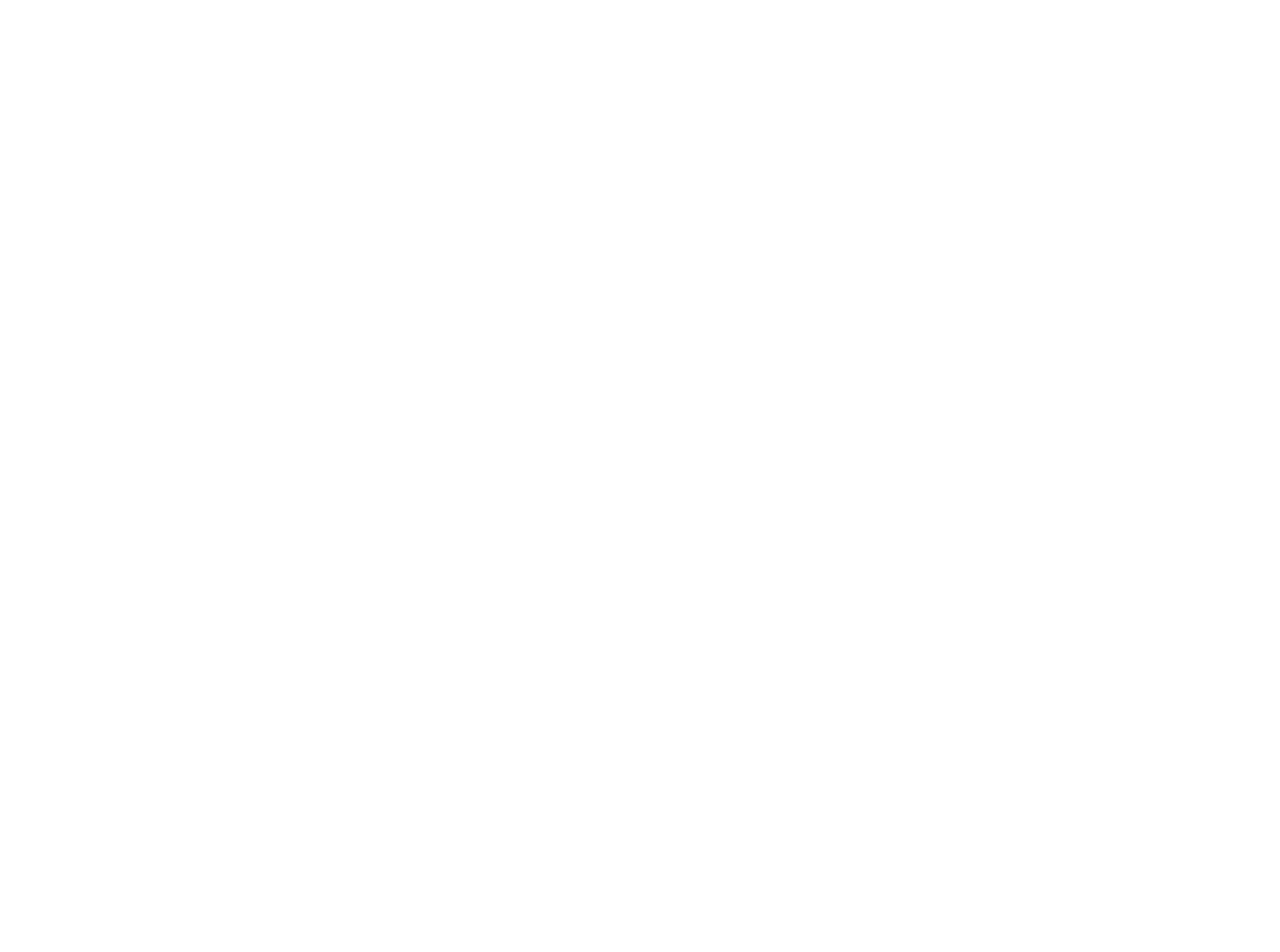
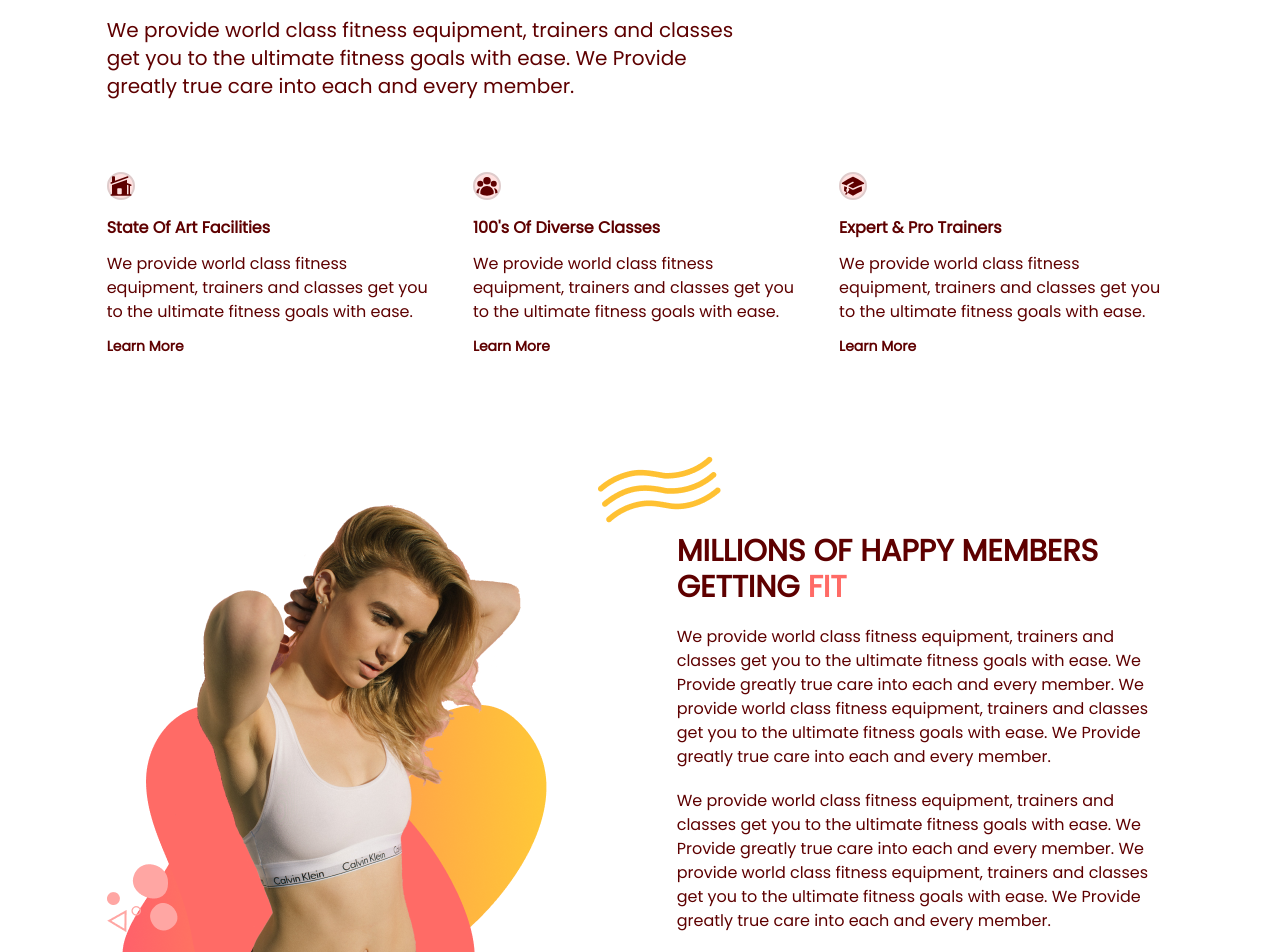
Before and after one commit to FREDVUNI/typescript-react-gym-landing, a React (Vite) app: page / in a window 1280 px wide. Shown: the part 940-1892 px from the top of the page. Before the commit the page ends 823 px from the top, so only its background shows below. Built offline with nearby package versions, Linux system fonts and the light colour scheme.

Commit message:
Create the benefits section/page

```diff
--- a/src/App.tsx
+++ b/src/App.tsx
@@ -1,6 +1,7 @@
 import { useEffect, useState } from 'react'
 import Navbar from '@/scenes/navbar'
 import Home from '@/scenes/home'
+import Benefits from '@/scenes/benefits'
 import { SelectedPage } from '@/shared/types'
 
 function App() {
@@ -32,6 +33,7 @@
         setSelectedPage={setSelectedPage}
       />
       <Home setSelectedPage={setSelectedPage}/>
+      <Benefits setSelectedPage={setSelectedPage}/>
     </div>
   )
 }
--- /dev/null
+++ b/src/scenes/benefits/Benefit.tsx
@@ -0,0 +1,43 @@
+import { SelectedPage } from '@/shared/types'
+import { motion } from 'framer-motion'
+import AnchorLink from 'react-anchor-link-smooth-scroll'
+
+type Props = {
+    icon:JSX.Element,
+    title:string,
+    description:string,
+    setSelectedPage: ( value: SelectedPage) => void
+}
+
+const childVariant ={
+    hidden:{ opacity: 0, scale: 0.9 },
+    visible:{opacity:1, scale: 1}
+}
+
+const Benefit = ({icon, title, description, setSelectedPage}: Props) => {
+  return (
+    <motion.div
+        initial='hidden'
+        whileInView='visible'
+        viewport={{ once:true, amount:0.5 }}
+        transition = {{ duration:0.5 }}
+        variants={childVariant}
+        className="mt-5 rounded-md border-0px-5 py-8">
+        <div className="mb-4 flex justify-left">
+            <div className="rounded-full border-2 border-gray-100 bg-primary-100">
+                {icon}
+            </div>
+        </div>
+        <h4 className="font-bold">{title}</h4>
+        <p className='my-3'>{description}</p>
+        <AnchorLink
+            onClick={() => setSelectedPage(SelectedPage.ContactUs)}
+            href={`#${SelectedPage.ContactUs}`}
+        >
+            <p className='text-sm font-bold'>Learn More</p>
+        </AnchorLink>
+    </motion.div>
+  )
+}
+
+export default Benefit
--- /dev/null
+++ b/src/scenes/benefits/index.tsx
@@ -0,0 +1,113 @@
+import React from 'react'
+import { BenefitType, SelectedPage } from '@/shared/types'
+import { motion } from 'framer-motion'
+import HText from '@/shared/HText'
+import { benefits } from '@/shared/Benefits'
+import Benefit from './Benefit'
+import ActionButton from '@/shared/ActionButton'
+import BenefitsGraphic from '@/assets/BenefitsPageGraphic.png'
+
+type Props = {
+    setSelectedPage: (value:SelectedPage) => void
+}
+
+const container ={
+    hidden:{ opacity: 0, scale: 0.9 },
+    visible:{opacity:1, scale: 1}
+}
+
+const Benefits = ({setSelectedPage}: Props) => {
+  return (
+    <section id='benefits' className='mx-auto min-h-full w-5/6 py-20'>
+        <motion.div
+            onViewportEnter={() => setSelectedPage(SelectedPage.Benefits)}
+            className=''
+        >
+            <motion.div
+                initial='hidden'
+                whileInView='visible'
+                viewport={{ once:true, amount:0.5 }}
+                transition = {{ duration:0.5 }}
+                variants={{
+                    hidden:{opacity: 0, x: -50},
+                    visible:{opacity: 1, x: 0},
+                }}
+                className='md:my-5 md:w-3/5'>
+                <HText>MORE THAN JUST A GYM</HText>
+                <p className='my-5 text-xl'>
+                    We provide world class fitness equipment, trainers and classes get you to the ultimate fitness goals with ease. We Provide greatly true care into each and every member.
+                </p>
+            </motion.div>
+
+            <motion.div
+                initial='hidden'
+                whileInView='visible'
+                viewport={{ once: true, amount: 0.5 }}
+                variants= {container}
+                className="md:flex items-center text-left justify-between gap-8 mt-5">
+                {benefits && benefits.map((benefit: BenefitType) =>(
+                    <Benefit
+                        key={benefit.id}
+                        title={benefit.title}
+                        icon={benefit.icon}
+                        description={benefit.description}
+                        setSelectedPage={setSelectedPage}
+                    />
+                ))}
+            </motion.div>
+
+            <div className='mt-16 items-center justify-between gap-20 md:mt-28 md:flex'>
+                <img className='mx-auto' src={BenefitsGraphic} alt="benefits-" />
+                <div>
+                    <div className='relative'>
+                        <div className='before:absolute before:-top-20 before:-left-20 before:z-[1] before:content-abstractwaves'>
+                            <motion.div
+                                initial='hidden'
+                                whileInView='visible'
+                                viewport={{ once:true, amount:0.5 }}
+                                transition = {{ duration:0.5 }}
+                                variants={{
+                                    hidden:{opacity: 0, x: 50},
+                                    visible:{opacity: 1, x: 0},
+                                }}
+                                className='relative'>
+                                <HText>MILLIONS OF HAPPY MEMBERS GETTING <span className='text-primary-500'>FIT</span></HText>
+                            </motion.div>
+                        </div>
+                    </div>
+                    <motion.div
+                        initial='hidden'
+                        whileInView='visible'
+                        viewport={{ once:true, amount:0.5 }}
+                        transition = {{ duration:0.5 }}
+                        variants={{
+                            hidden:{opacity: 0, x: 50},
+                            visible:{opacity: 1, x: 0},
+                        }}
+                    >
+                        <p className='my-5'>
+                            We provide world class fitness equipment, trainers and classes get you to the ultimate fitness goals with ease. We Provide greatly true care into each and every member.
+                            We provide world class fitness equipment, trainers and classes get you to the ultimate fitness goals with ease. We Provide greatly true care into each and every member.
+                        </p>
+                        <p className='mb-5'>
+                            We provide world class fitness equipment, trainers and classes get you to the ultimate fitness goals with ease. We Provide greatly true care into each and every member.
+                            We provide world class fitness equipment, trainers and classes get you to the ultimate fitness goals with ease. We Provide greatly true care into each and every member.
+                        </p>
+                    </motion.div>
+                <div className="relative mt-16">
+                    <div className="before:absolute before:-bottom-20 before:right-40 before:z-[-1] before:content-sparkles">
+                        <ActionButton
+                            setSelectedPage={setSelectedPage}
+                            >
+                            Join Now
+                        </ActionButton>
+                    </div>
+                </div>
+            </div>
+        </div>
+        </motion.div>
+    </section>
+  )
+}
+
+export default Benefits
--- a/src/scenes/home/index.tsx
+++ b/src/scenes/home/index.tsx
@@ -7,6 +7,7 @@
 import SponsorFortune from '@/assets/SponsorFortune.png'
 import useMediaQuery from '@/hooks/useMediaQuery'
 import AnchorLink from 'react-anchor-link-smooth-scroll'
+import { motion } from 'framer-motion'
 
 type Props = {
     setSelectedPage: (value: SelectedPage) => void
@@ -17,10 +18,21 @@
   return (
     <section id='home' className='gap-16 bg-gray-20 py-10 md:h-full md:pb-0'>
         {/* main header */}
-        <div className='md:flex mx-auto w-5/6 items-center justify-center md:h-5/6'>
-            <div className='z-10 mt-32 md:basis-3/5'>
+        <motion.div
+            onViewportEnter={() => setSelectedPage(SelectedPage.Home)}
+            className='md:flex mx-auto w-5/6 items-center justify-center md:h-5/6'>
+            <div className='z-10 mt-32 md:basis-3/5' >
                 {/* heading */}
-                <div className='md:-mt-20'>
+                <motion.div
+                    initial='hidden'
+                    whileInView='visible'
+                    viewport={{ once:true, amount:0.5 }}
+                    transition = {{ duration:0.5 }}
+                    variants={{
+                        hidden:{opacity: 0, x: -50},
+                        visible:{opacity: 1, x: 0},
+                    }}
+                    className='md:-mt-20'>
                     <div className='relative'>
                         <div className='before:absolute before:-top-20 before:-left-20 before:z-[-1] md:before:content-evolvetext'>
                             <img src={HeroText} alt="homePage" />
@@ -29,8 +41,17 @@
                     <p className='mt-8'>
                         Unrivaled Gym. Unparalled Training Fitness Classes Studios to Get the Body Shapes that you dream of ... Get Your Dream Body Now
                     </p>
-                </div>
-                <div className='mt-8 flex items-center gap-8'>
+                </motion.div>
+                <motion.div
+                    initial='hidden'
+                    whileInView='visible'
+                    viewport={{ once:true, amount:0.5 }}
+                    transition = {{ delay:0.2, duration:0.5 }}
+                    variants={{
+                        hidden:{opacity: 0, x: -50},
+                        visible:{opacity: 1, x: 0},
+                    }}
+                    className='mt-8 flex items-center gap-8'>
                     {/* actions */}
                     <ActionButton setSelectedPage={setSelectedPage}>
                         Join Now
@@ -41,13 +62,13 @@
                     >
                         <p>Learn More</p>
                     </AnchorLink>
-                </div>
+                </motion.div>
             </div>
             {/* image */}
             <div className='flex basis-3/5 justify-center md:z-10 md:ml-40 md:mt-16 md:justify-items-end'>
                 <img src={HomePageGraphic} alt="homePage" />
             </div>
-        </div>
+        </motion.div>
         {/* sponsors */}
         {isAboveMediaScreens &&(
             <div className='h-[150px] w-full bg-primary-100 py-10'>
--- /dev/null
+++ b/src/shared/Benefits.tsx
@@ -0,0 +1,28 @@
+import {
+    HomeModernIcon,
+    UserGroupIcon,
+    AcademicCapIcon
+} from '@heroicons/react/24/solid'
+import { BenefitType } from './types'
+
+export const benefits:Array<BenefitType> = [
+    {
+        id:1,
+        icon:<HomeModernIcon className='h-6 w-6'/>,
+        title:'State Of Art Facilities',
+        description:'We provide world class fitness equipment, trainers and classes get you to the ultimate fitness goals with ease.'
+    },
+    {
+        id:2,
+        icon:<UserGroupIcon className='h-6 w-6'/>,
+        title:'100\'s Of Diverse Classes ',
+        description:'We provide world class fitness equipment, trainers and classes get you to the ultimate fitness goals with ease.'
+    },
+    {
+        id:3,
+        icon:<AcademicCapIcon className='h-6 w-6'/>,
+        title:'Expert & Pro Trainers',
+        description:'We provide world class fitness equipment, trainers and classes get you to the ultimate fitness goals with ease.'
+    }
+
+]
--- /dev/null
+++ b/src/shared/HText.tsx
@@ -0,0 +1,13 @@
+import React from 'react'
+
+type Props = {
+    children: React.ReactNode
+}
+
+const HText = ({children}: Props) => {
+  return (
+    <h1 className="basis-3/5 text-3xl font-poppins font-bold">{children}</h1>
+  )
+}
+
+export default HText
--- a/src/shared/types.ts
+++ b/src/shared/types.ts
@@ -4,3 +4,10 @@
     "OurClasses"="ourclasses",
     "ContactUs"="contactus",
   }
+
+export interface BenefitType{
+      id:number,
+      title:string,
+      icon: JSX.Element,
+      description:string,
+}
```
